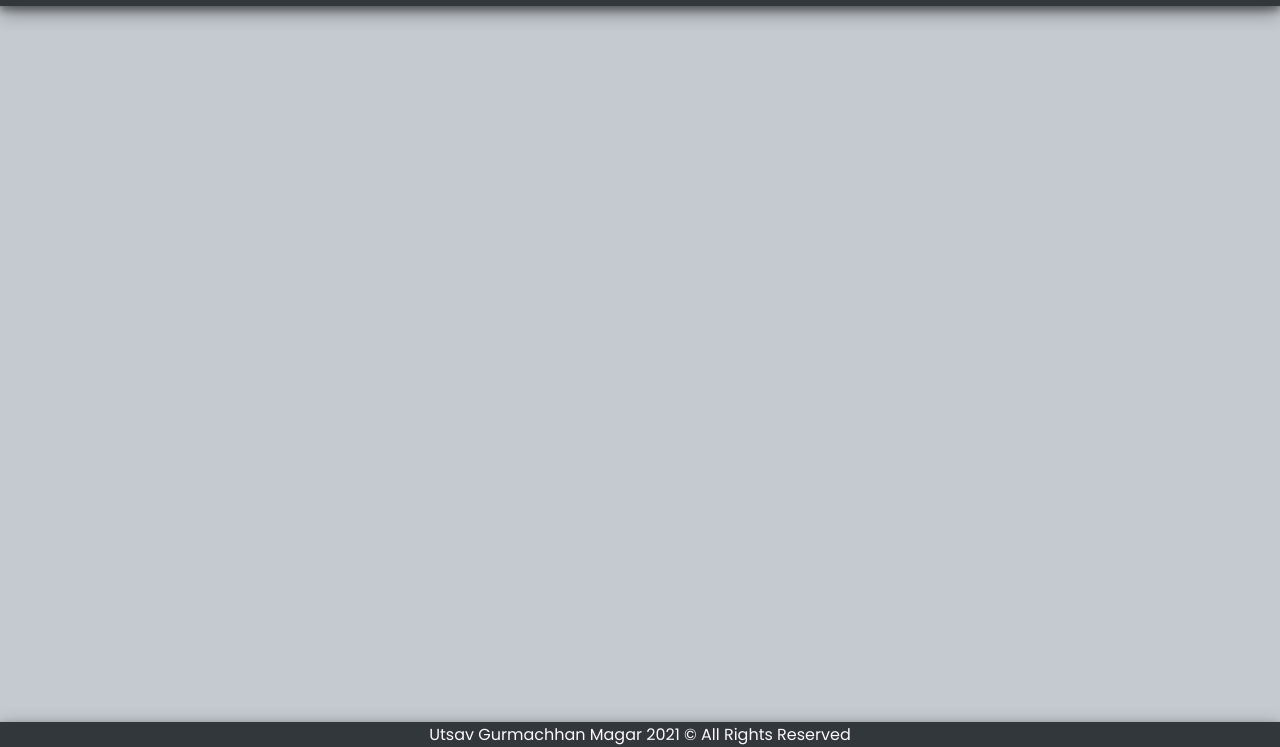
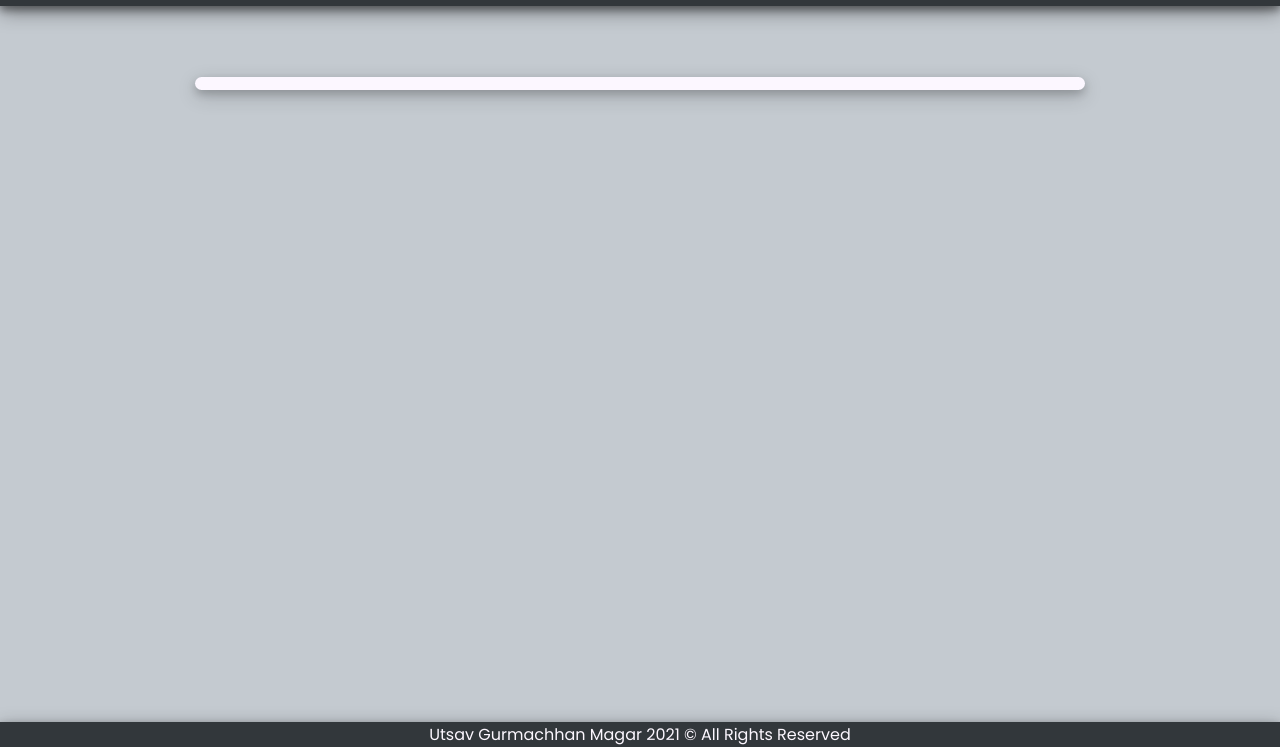
Before and after one commit to ryuuzu/ryuuzu.github.io, a plain HTML site: page cw3/base.html in a window 1280 px wide. Shown: the part 53-800 px from the top of the page. Drawn offline with nearby package versions, Linux system fonts and the light colour scheme.

Commit message:
Update base.html

```diff
--- a/cw3/base.html
+++ b/cw3/base.html
@@ -64,6 +64,9 @@
             <!-- Link to the original Never Gonna Give You Up video <3 -->
             <a href=" https://www.youtube.com/watch?v=dQw4w9WgXcQ" style="font-family: Krona One;">Rick Astley ❤</a>
         </div>
+        <!-- The actual content of the page -->
+        <div class="container">
+        </div>
     </main>
     <!-- The FOOTER of the webpage -->
     <footer class="footer">
```
